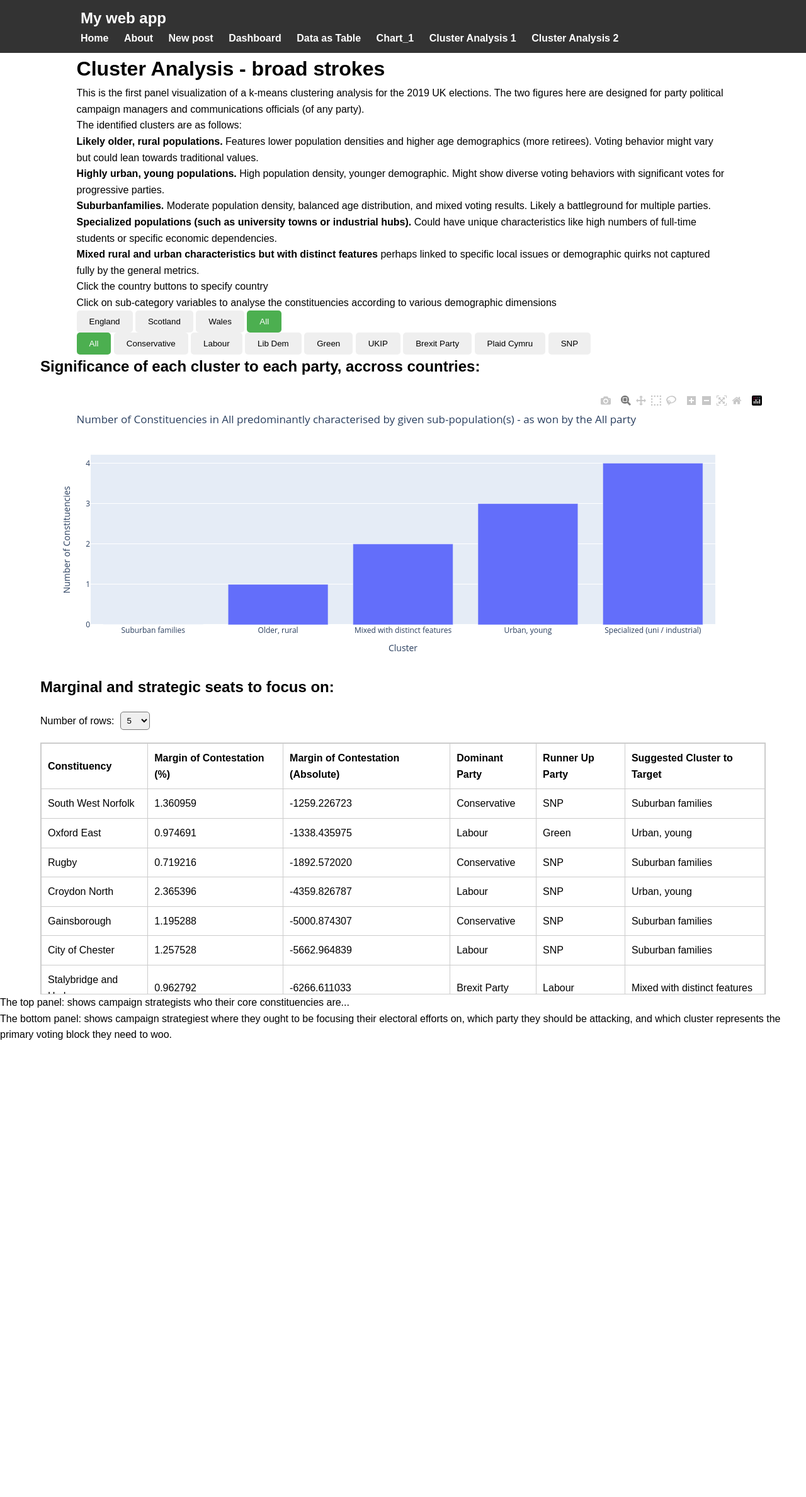
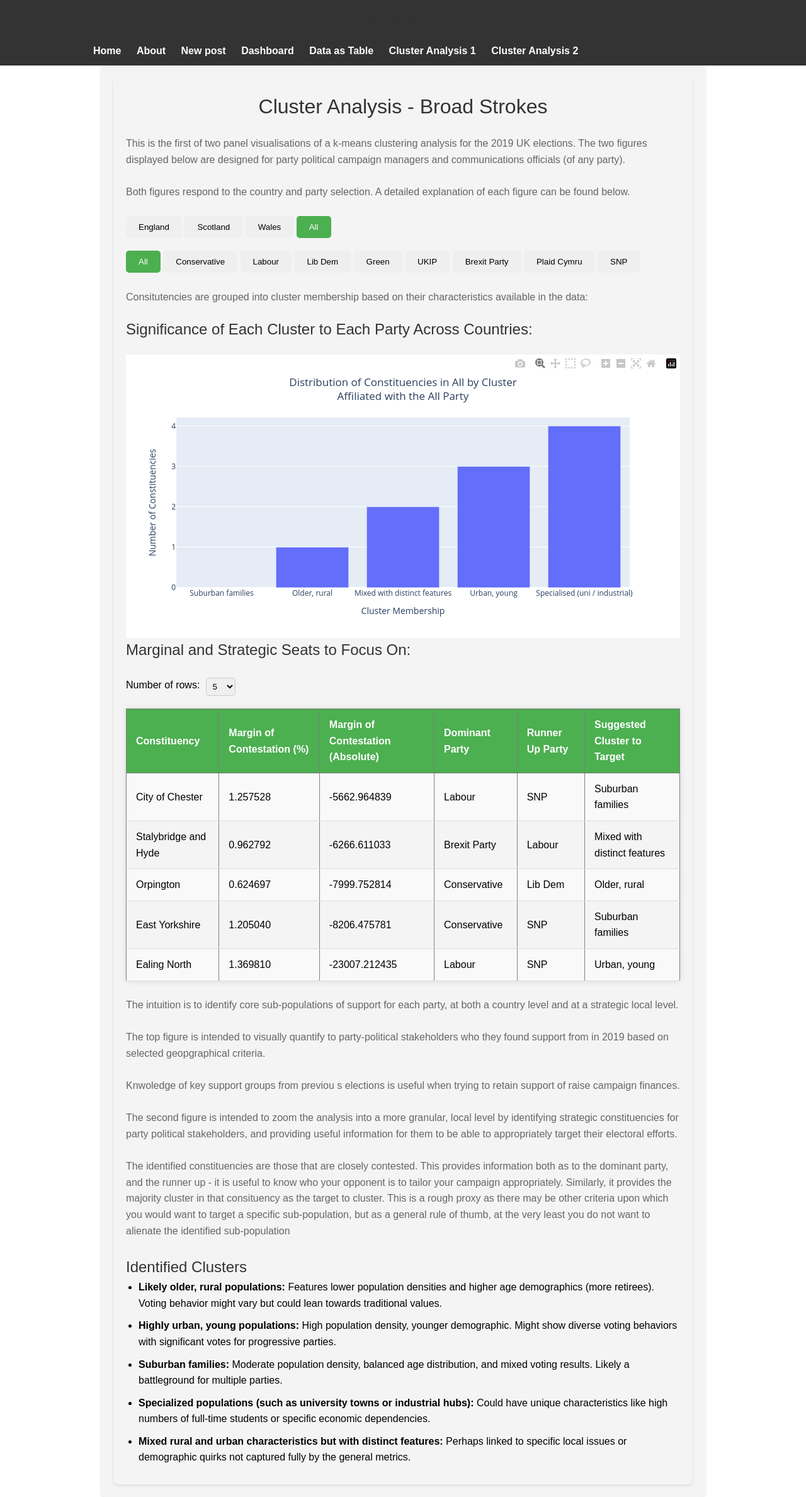
Before and after one commit to lenafm/my_flask_app, a Flask app: page /cluster_analysis_1 in a window 1280 px wide. Shown: the whole page at 63% size. Before the commit the page ends 1651 px from the top, so only its background shows below. Run offline with Flask 3, Linux system fonts and the light colour scheme; data comes from the database, SQL or seed files in the repository; both versions use the stored data as it was after the commit; some libraries are stand-ins or nearby versions.

Commit message:
cleaned up htmls

```diff
--- a/flaskapp/routes.py
+++ b/flaskapp/routes.py
@@ -61,36 +61,16 @@
 # route to db just to see what's in there
 @app.route('/data')
 def data():
-    data = UkData.query.limit(20).all()
+    data = UkData.query.limit(30).all()
     mapper = inspect(UkData)
     var_name = [column.key for column in mapper.columns]
     return render_template('data_table.html', data=data)
-
-
-@app.route('/chart_1')
-def chart_1():
-    query_results = UkData.query.all()
-    df = pd.DataFrame([{
-        'House Ownership': item.c11HouseOwned,
-        'Country': item.country,
-        'Turnout': item.Turnout19
-        } for item in query_results])
-
-    fig = px.scatter(df, x='House Ownership', color = 'Country', labels={
-        "Turnout": "Turnout 2019",
-        "House Ownership": "House Ownership (%)"
-        }, title='Far-Right/Anti-System Thinking vs Age and Wealth Across Countries')
-
-    graphJSON = json.dumps(fig, cls=plotly.utils.PlotlyJSONEncoder)
-
-    return render_template('chart_1.html', title='Far-Right/Anti-System Thinking vs Age and Wealth Across Countries', graphJSON=graphJSON)
-
 
 @app.route('/cluster_analysis_1', methods=['GET'])
 def cluster_analysis_1():
     country = request.args.get('country', default='All')
     party_filter = request.args.get('party', default='All')
-    num_rows = request.args.get('num_rows', default='10')
+    num_rows = request.args.get('num_rows', default='5')
 
 
     query = UkData.query
@@ -131,7 +111,7 @@
         0: 'Older, rural',
         1: 'Urban, young',
         2: 'Suburban families',
-        3: 'Specialized (uni / industrial)',
+        3: 'Specialised (uni / industrial)',
         4: 'Mixed with distinct features'
     }
     df['Cluster'] = clusters
@@ -161,10 +141,18 @@
 
     cluster_sizes = df['Cluster'].value_counts().reset_index()
     cluster_sizes.columns = ['Cluster', 'Number of Constituencies']
+    fig2_cluster_size = px.bar(cluster_sizes, x='Cluster', y='Number of Constituencies',
+                            title=f'Number of Constituencies in {country} Predominantly Characterised by Given sub-Population(s) - as won by the {party_filter} party')
 
-    fig2_cluster_size = px.bar(cluster_sizes, x='Cluster', y='Number of Constituencies',
-                               title=f'Number of Constituencies in {country} predominantly characterised by given sub-population(s) - as won by the {party_filter} party')
-    fig2_cluster_size.update_layout(xaxis_title='Cluster', yaxis_title='Number of Constituencies')
+    fig2_cluster_size.update_layout(
+        title={
+            'text': f'Distribution of Constituencies in {country} by Cluster<br>Affiliated with the {party_filter} Party',
+            'x': 0.5,  # Centers the title
+            'xanchor': 'center'
+        },
+        xaxis_title='Cluster Membership',
+        yaxis_title='Number of Constituencies'
+    )
 
     graphJSON2_cluster_size = json.dumps(fig2_cluster_size, cls=plotly.utils.PlotlyJSONEncoder)
 
@@ -194,14 +182,6 @@
                            current_country=country,
                            current_party=party_filter,
                            current_num_rows=num_rows)
-
-
-
-
-
-
-
-
 
 
 @app.route('/cluster_analysis_2', methods=['GET'])
@@ -251,17 +231,17 @@
         0: 'Older, rural',
         1: 'Urban, young',
         2: 'Suburban families',
-        3: 'Specialized (uni / industrial)',
+        3: 'Specialised (uni / industrial)',
         4: 'Mixed with distinct features'
     }
     df['Cluster'] = clusters
     df['Cluster'] = df['Cluster'].map(cluster_labels)
-    df_original['Cluster'] = df['Cluster']  # Add cluster labels to original data for visualization
+    df_original['Cluster'] = df['Cluster']
 
     # Visualization using original data
     fig4_histogram = px.histogram(df_original, x=x_axis, color='Cluster',
-                                labels={"Cluster": "Cluster", "Count": "Number of Constituencies"},
-                                title="Distribution of Cluster Membership by " + x_axis,
+                                labels={"Cluster": "Cluster ", "Count": "Number of Constituencies"},
+                                title=country + "'s Distribution of Cluster Membership Across " + x_axis,
                                 hover_data=[x_axis, 'Cluster'],
                                 marginal='rug',
                                 histnorm='',
@@ -275,12 +255,14 @@
 
     fig5_scatter = px.strip(df_original, x=x_axis, y='Dominant Party', color='Cluster',
                             labels={"Cluster": "Cluster"},
-                            title="Constituency Distribution by " + x_axis + " and Dominant Party",
+                            title= country + "'s Distribution of Constituencies Across " + x_axis + " (Segmented by Dominant Party)",
                             hover_data=[x_axis, 'Dominant Party'],
                             orientation='h',
                             stripmode='group')
+    fig5_scatter.update_layout(
+        yaxis_title='Constituency\'s Dominant Party'
+    )
 
-    # Convert plots to JSON
     graphJSON4_histogram = json.dumps(fig4_histogram, cls=plotly.utils.PlotlyJSONEncoder)
     graphJSON5_scatter = json.dumps(fig5_scatter, cls=plotly.utils.PlotlyJSONEncoder)
 
@@ -289,9 +271,6 @@
                            graphJSON5_scatter=graphJSON5_scatter,
                            current_x_axis=x_axis,
                            current_country=country)
-
-
-
 
 
 
--- a/flaskapp/static/main.css
+++ b/flaskapp/static/main.css
@@ -1,4 +1,4 @@
-/* Reset default browser styles */
+/* Reset default browser styles ---------------------------------------------------------- */
 html,
 body,
 ul,
@@ -15,12 +15,59 @@
   box-sizing: border-box;
 }
 
+/* General body and container styling ---------------------------------------------------------- */
+.container {
+  font-family: Arial, sans-serif;
+  margin: 0 auto;
+  max-width: 960px;
+  padding: 20px;
+  background-color: #f4f4f4;
+  border-radius: 8px;
+  box-shadow: 0 2px 4px rgba(0,0,0,0.1);
+}
+
+h1 {
+  text-align: center;
+  color: #333;
+  margin-bottom: 20px;
+}
+
+h1, h2 {
+  color: #333;
+  font-weight: 300;
+}
+
+p {
+  line-height: 1.6;
+  color: #666;
+}
+
+ul {
+  margin-left: 20px;
+}
+
+li {
+  margin-bottom: 10px;
+}
+
+button:hover {
+  background-color: #45a049;
+}
+
+.selected {
+  background-color: #555; /* Darker green */
+}
+
+.country-buttons, .party-buttons {
+  margin-bottom: 20px;
+}
+
 body {
   font-family: Arial, sans-serif;
   line-height: 1.6;
 }
 
-/* Header styles */
+/* Header styles ----------------------------------------------------------  */
 header {
   background-color: #333;
   color: #fff;
@@ -58,10 +105,23 @@
   text-decoration: underline;
 }
 
-/* Main content styles */
+/* Select dropdown styling */
+select {
+  padding: 10px;
+  margin-top: 5px;
+  border-radius: 5px;
+  border: 1px solid #ccc;
+}
+
+/* Main content styles ----------------------------------------------------------  */
 .container {
-  width: 80%;
-  margin: 20px auto;
+    font-family: Arial, sans-serif;
+    margin: 0 auto;
+    max-width: 960px;
+    padding: 20px;
+    background-color: #f4f4f4;
+    border-radius: 8px;
+    box-shadow: 0 2px 4px rgba(0,0,0,0.1);
 }
 
 .article {
@@ -86,15 +146,7 @@
   color: #555;
 }
 
-/* Base styling for the container */
-.container {
-  width: 90%;
-  margin: auto;
-  overflow: hidden;
-  font-family: 'Arial', sans-serif;
-}
 
-/* Styling for buttons */
 button {
   padding: 10px 20px;
   border: none;
@@ -108,11 +160,10 @@
 }
 
 .selected {
-  background-color: #4CAF50; /* Green background */
-  color: white; /* White text */
+  background-color: #4CAF50;
+  color: white;
 }
 
-/* Styling for form and selection box */
 .row-selection {
   margin: 20px 0;
 }
@@ -131,55 +182,124 @@
   border-radius: 5px;
 }
 
-/* Styling for tables */
-.table-container {
-  max-height: 400px;
-  overflow-y: auto;
-  margin-top: 20px;
-  border: 1px solid #ccc;
+/* tables ------------------------------------------------------------------*/
+/* Main container style */
+#table-container {
+  width: 100%;
+  margin: auto;
+  padding: 20px;
+  box-sizing: border-box;
+}
+table {
+  width: 100%;
+  border-collapse: collapse;
+  box-shadow: 0 0 10px rgba(0, 0, 0, 0.1);
 }
 
-.table-container table {
-  width: 100%;
-  border-collapse: collapse;
+thead th {
+  background-color: #4CAF50;
+  color: white;
+  font-weight: bold;
+  text-align: left;
+  padding: 12px 15px;
 }
 
-.table-container th, .table-container td {
-  border: 1px solid #ccc;
-  padding: 10px;
-  text-align: left;
+tbody td {
+  padding: 12px 15px;
+  border-bottom: 1px solid #ddd;
 }
 
-/* Graph styling */
+/* Hover effect */
+tbody tr:hover {
+  background-color: #f5f5f5;
+}
+
+/* Zebra striping */
+tbody tr:nth-child(odd) {
+  background-color: #f9f9f9;
+}
+
+/* Responsive table */
+@media screen and (max-width: 600px) {
+  table, thead, tbody, th, td, tr {
+      display: block;
+  }
+
+/* Styling the table headers */
+thead th {
+  font-weight: bold;
+  text-align: left;
+  padding: 12px 15px;
+}
+
+/* First row of the table headers */
+thead tr:first-child th {
+  background-color: #333; /* Dark grey */
+  color: white;
+}
+
+/* Second row of the table headers */
+thead tr:last-child th {
+  background-color: #ccc; /* Lighter grey */
+  color: black;
+}
+
+  tbody tr {
+      border: 1px solid #ccc;
+  }
+
+  td {
+      border: none;
+      border-bottom: 1px solid #eee;
+      position: relative;
+      padding-left: 50%;
+      text-align: right;
+  }
+
+  td:before {
+      content: attr(data-label);
+      position: absolute;
+      left: 10px;
+      width: 45%;
+      padding-right: 10px;
+      white-space: nowrap;
+      text-align: left;
+      font-weight: bold;
+  }
+}
+
+/* plot 2------------------------------------------------------------------ */
+
 #plot2_cluster_size {
   margin-top: 20px;
 }
 
-/* Navigation bar specific styling */
+/* nav bar----------------------------------------------------------------- */
+
+
 .nav-bar {
-  background-color: #f4f4f4; /* Light grey background */
+  background-color: #f4f4f4;
   border-bottom: 2px solid #ccc;
   padding: 10px 0;
 }
 
 .nav-bar .button-container {
   display: flex;
-  justify-content: space-around; /* Distributes space evenly around items */
+  justify-content: space-around;
   align-items: center;
 }
 
 .nav-bar button {
-  margin: 0 10px; /* Adds horizontal spacing between buttons */
-  background-color: #e7e7e7; /* Light grey background */
-  color: #333; /* Dark grey text */
+  margin: 0 10px;
+  background-color: #e7e7e7;
+  color: #333;
 }
 
 .nav-bar .selected {
-  background-color: #4CAF50; /* Green background */
-  color: white; /* White text */
+  background-color: #4CAF50;
+  color: white;
 }
 
-/* Ensure buttons have a uniform width for cleaner appearance */
 .nav-bar button {
   min-width: 120px;
   text-align: center;
--- a/flaskapp/templates/cluster1.html
+++ b/flaskapp/templates/cluster1.html
@@ -2,28 +2,18 @@
 
 {% block content %}
 <div class="container">
-    <h1>Cluster Analysis - broad strokes</h1>
+    <div class="main-content">
+        <h1>Cluster Analysis - Broad Strokes</h1>
+        <p>
+            This is the first of two panel visualisations of a k-means clustering analysis for the 2019 UK elections.
+            The two figures displayed below  are designed for party political campaign managers and communications officials (of any party).
+        </p>
+        <br>
+        <p>
+            Both figures respond to the country and party selection. A detailed explanation of each figure can be found below.
+        </p>
+        <br>
 
-    <p>
-        This is the first panel visualization of a k-means clustering analysis for the 2019 UK elections.
-        The two figures here are designed for party political campaign managers and communications officials (of any party).
-        <br>
-        The identified clusters are as follows:
-        <br>
-        <ul>
-            <li><strong>Likely older, rural populations. </strong> Features lower population densities and higher age demographics (more retirees). Voting behavior might vary but could lean towards traditional values.</li>
-            <li><strong>Highly urban, young populations. </strong> High population density, younger demographic. Might show diverse voting behaviors with significant votes for progressive parties.</li>
-            <li><strong>Suburbanfamilies. </strong> Moderate population density, balanced age distribution, and mixed voting results. Likely a battleground for multiple parties.</li>
-            <li><strong>Specialized populations (such as university towns or industrial hubs). </strong> Could have unique characteristics like high numbers of full-time students or specific economic dependencies.</li>
-            <li><strong>Mixed rural and urban characteristics but with distinct features </strong> perhaps linked to specific local issues or demographic quirks not captured fully by the general metrics.</li>
-        </ul>
-        Click the country buttons to specify country
-        <br>
-        Click on sub-category variables to analyse the constituencies according to various demographic dimensions
-        <br>
-    </p>
-
-    <!-- Country Buttons -->
         <div class="country-buttons">
             {% for country_option in ['England', 'Scotland', 'Wales', 'All'] %}
             <button onclick="window.location.href='{{ url_for('cluster_analysis_1', country=country_option, party=current_party) }}'"
@@ -33,7 +23,7 @@
             {% endfor %}
         </div>
 
-    <!-- Party Buttons -->
+
         <div class="party-buttons">
             {% for party_option in ['All', 'Conservative', 'Labour', 'Lib Dem', 'Green', 'UKIP', 'Brexit Party', 'Plaid Cymru', 'SNP'] %}
             <button onclick="window.location.href='{{ url_for('cluster_analysis_1', country=current_country, party=party_option) }}'"
@@ -41,20 +31,20 @@
                 {{ party_option }}
             </button>
             {% endfor %}
+        <p>
+            <br>
+            Consitutencies are grouped into  cluster membership based on their characteristics available in the data:
+        </p>
         </div>
 
-    </div>
-
-    <h2> Significance of each cluster to each party, accross countries: </h2>
-    <!-- 2) cluster size -->
+        <h2>Significance of Each Cluster to Each Party Across Countries:</h2>
         <div id="plot2_cluster_size"></div>
         <script>
             var graphJSON2_cluster_size = {{ graphJSON2_cluster_size | safe }};
             Plotly.newPlot('plot2_cluster_size', graphJSON2_cluster_size);
         </script>
 
-    <h2> Marginal and strategic seats to focus on: </h2>
-    <!-- Control to select number of rows -->
+        <h2>Marginal and Strategic Seats to Focus On:</h2>
         <div class="row-selection">
             <form action="{{ url_for('cluster_analysis_1', country=current_country, party=current_party) }}" method="get">
                 <input type="hidden" name="country" value="{{ current_country }}">
@@ -68,20 +58,45 @@
                 </select>
             </form>
         </div>
-    <!-- 3) tabl;e of contested constituencies -->
+
         <div class="table-container">
             {{ table3_html | safe }}
         </div>
-
+        <br>
+        <p>
+            The intuition is to identify core sub-populations of support for each party, at both a country level and at a strategic local level.
+        </p>
+        <br>
+        <p>
+            The top figure is intended to visually quantify to party-political stakeholders who they found support from in 2019 based on selected geopgraphical criteria.
+        </p>
+        <br>
+        <p>
+            Knwoledge of key support groups from previou s elections is useful when trying to retain support of raise campaign finances.
+        </p>
+        <br>
+        <p>
+            The second figure is intended to zoom the analysis into a more granular, local level by identifying strategic constituencies for party political stakeholders,
+            and providing useful information for them to be able to appropriately target their electoral efforts.
+        </p>
+        <br>
+        <p>
+            The identified constituencies are those that are closely contested. This provides information both as to the dominant party, and the runner up
+            - it is useful to know who your opponent is to tailor your campaign appropriately. Similarly, it provides the majority cluster in that consituency as the target to cluster.
+            This is a rough proxy as there may be other criteria upon which you would want to target a specific sub-population, but as a general rule of thumb, at the very least you do not want to alienate the
+            identified sub-population
+        </p>
+        <br>
     </div>
-
-
-<p>
-    The top panel: shows campaign strategists who their core constituencies are...
-    <br>
-    The bottom panel: shows campaign strategiest where they ought to be focusing their electoral efforts on, which party they should be attacking, and which cluster represents the primary voting block they need to woo.
-
-
-</p>
-
+    <div class="sidebar">
+        <h2>Identified Clusters</h2>
+        <ul>
+            <li><strong>Likely older, rural populations:</strong> Features lower population densities and higher age demographics (more retirees). Voting behavior might vary but could lean towards traditional values.</li>
+            <li><strong>Highly urban, young populations:</strong> High population density, younger demographic. Might show diverse voting behaviors with significant votes for progressive parties.</li>
+            <li><strong>Suburban families:</strong> Moderate population density, balanced age distribution, and mixed voting results. Likely a battleground for multiple parties.</li>
+            <li><strong>Specialized populations (such as university towns or industrial hubs):</strong> Could have unique characteristics like high numbers of full-time students or specific economic dependencies.</li>
+            <li><strong>Mixed rural and urban characteristics but with distinct features:</strong> Perhaps linked to specific local issues or demographic quirks not captured fully by the general metrics.</li>
+        </ul>
+    </div>
+</div>
 {% endblock %}
--- a/flaskapp/templates/data_table.html
+++ b/flaskapp/templates/data_table.html
@@ -2,10 +2,14 @@
 
 {% block content %}
 
+<div class = container>
+    <h1>UK Parliamentary Constituency Data</h1>
+    <p> This is just the top 30 observations; useful to get a general sense of the tabular data (not one of my plots/figures).</p>
+    <br>
 <div id="table-container" style="overflow: auto; height: 800px;">
-    <h1>UK Parliamentary Constituency Data</h1>
     <table border="1">
         <thead>
+            <link rel="stylesheet" href="/path/to/main.css">
             <tr>
                 <th>ID</th>
                 <th>Constituency Name</th>
--- a/flaskapp/templates/layout.html
+++ b/flaskapp/templates/layout.html
@@ -18,7 +18,6 @@
                     <li><a href="{{ url_for('new_post') }}">New post</a></li>
                     <li><a href="{{ url_for('dashboard') }}">Dashboard</a></li>
                     <li><a href="{{ url_for('data') }}">Data as Table</a></li>
-                    <li><a href="{{ url_for('chart_1') }}">Chart_1</a></li>
                     <li><a href="{{ url_for('cluster_analysis_1') }}">Cluster Analysis 1</a></li>
                     <li><a href="{{ url_for('cluster_analysis_2') }}">Cluster Analysis 2</a></li>
                 </ul>
```
Also changed, not shown: flaskapp/templates/chart_1.html (deleted, +0 -17 lines), flaskapp/templates/cluster2.html (+23 -37 lines), instance/site.db. Lines whose indentation alone changed are shown as unchanged.
